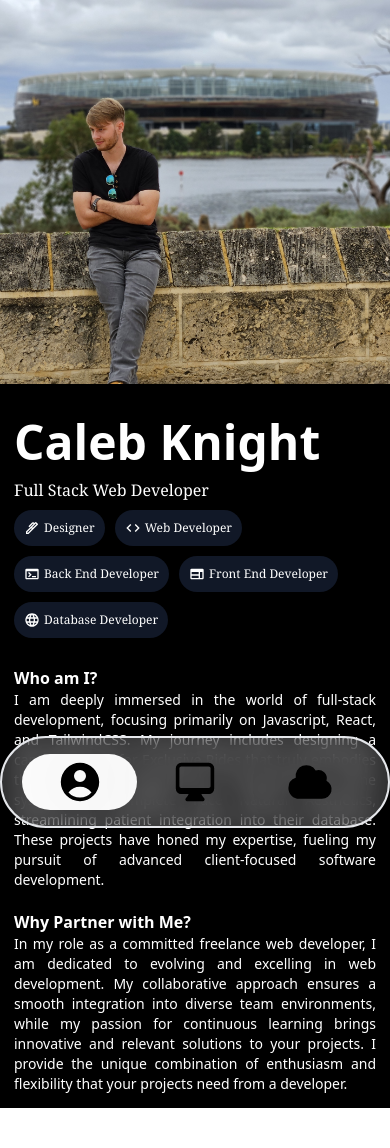
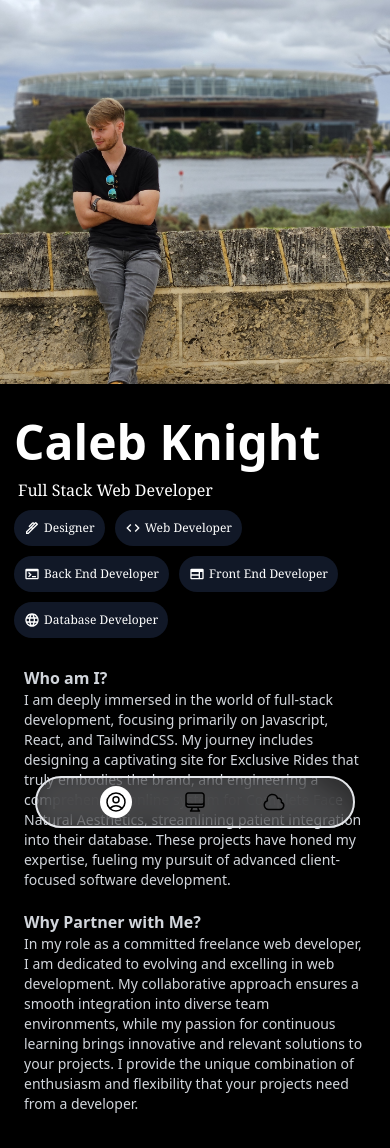
Before and after one commit to CalebKnight/portfolio, a React (Vite) app: page /me in a window 390 px wide. Shown: the top 1148 px of the page. Before the commit the page ends 1108 px from the top, so only its background shows below. Built offline with nearby package versions, Linux system fonts and the light colour scheme.

Commit message:
Nav improved

```diff
--- a/src/App.tsx
+++ b/src/App.tsx
@@ -5,7 +5,7 @@ import {
   CloudIcon,
   ComputerDesktopIcon,
   UserCircleIcon,
-} from "@heroicons/react/20/solid";
+} from "@heroicons/react/24/outline";
 import { motion } from "framer-motion";
 import { useEffect, useRef, useState } from "react";
 
@@ -56,14 +56,15 @@ const xVariants = {
 
 function App() {
   const location = useLocation();
-  const navWidthRef = useRef<HTMLDivElement>(null);
+  const navRef = useRef<HTMLDivElement>(null);
 
   const [navWidth, setNavWidth] = useState(0);
+  const [navPadding, setNavPadding] = useState(0);
 
   useEffect(() => {
     const updateWidth = () => {
-      if (navWidthRef.current) {
-        const rect = navWidthRef.current.getBoundingClientRect();
+      if (navRef.current) {
+        const rect = navRef.current.getBoundingClientRect();
         setNavWidth(rect.width);
       }
     };
@@ -74,8 +75,29 @@ function App() {
     return () => window.removeEventListener("resize", updateWidth);
   }, []);
 
+  useEffect(() => {
+    const updatePadding = () => {
+      if (navRef.current) {
+        const rect = navRef.current.getBoundingClientRect();
+        if (window.innerWidth < 640) setNavPadding(rect.height + 20);
+        else setNavPadding(rect.height + 40);
+      }
+    };
+    updatePadding();
+    window.addEventListener("resize", updatePadding);
+
+    return () => window.removeEventListener("resize", updatePadding);
+  }, []);
+
   return (
-    <div className="bg-black overflow-clip w-full min-h-screen">
+    <div
+      style={
+        {
+          paddingBottom: `${navPadding + 30}px`,
+        } as React.CSSProperties
+      }
+      className="bg-black overflow-clip w-full min-h-screen"
+    >
       <div>
         <Routes>
           <Route path="/" Component={Home}></Route>
@@ -86,10 +108,10 @@ function App() {
       </div>
 
       <div className="fixed bottom-0 w-full z-50">
-        <div className="relative py-3 w-full max-w-md mx-auto backdrop-blur-md px-5 rounded-full my-4 z-30 bg-gray-200/20 border-2 overflow-clip">
+        <div className="relative py-1 lg:py-3 w-full max-w-xs lg:max-w-md mx-auto backdrop-blur-md px-10 lg:px-5 rounded-full my-4 z-30 bg-gray-200/20  border-2 overflow-clip">
           <div
-            ref={navWidthRef}
-            className="flex flex-row relative w-full pointer-events-auto py-2"
+            ref={navRef}
+            className="flex flex-row relative w-full pointer-events-auto py-2 "
           >
             {icons.map(({ name, icon, href }) => (
               <StaticRouterIcon key={name} Icon={icon} href={href} />
@@ -102,7 +124,7 @@ function App() {
               transition={{ type: "spring", stiffness: 300, damping: 30 }}
               className="absolute inset-0 w-1/3 flex"
             >
-              <div className="m-auto flex h-14 w-32 transition-transform bg-white rounded-full -z-10"></div>
+              <div className="m-auto flex w-8 h-8 lg:h-14 lg:w-14 transition-transform bg-white rounded-full -z-10"></div>
             </motion.div>
           </div>
         </div>
--- a/src/components/StaticRouterIcon/index.tsx
+++ b/src/components/StaticRouterIcon/index.tsx
@@ -20,13 +20,17 @@ export default function StaticRouterIcon({
       key={href}
       to={href}
       className={classNames(
-        `group relative flex h-full w-full flex-col hover:text-black transition-colors z-50`,
+        `group relative flex h-full w-full flex-col hover:text-black   transition-colors z-50`,
         checkHref(href, location) && "text-black"
       )}
     >
-      <div className="relative m-auto flex flex-col">
-        <Icon className="absolute inset-0 m-auto h-12 w-12 object-cover opacity-75 blur-3xl transition-transform group-hover:scale-110" />
-        <Icon className="m-auto flex h-12 w-12 group-hover:scale-110 transition-transform" />
+      {!checkHref(href, location) && (
+        <div className="hidden group-hover:flex absolute inset-0 m-auto w-14 h-14 bg-gray-300 -z-10 rounded-full"></div>
+      )}
+
+      <div className="relative m-auto flex flex-col ">
+        <Icon className="absolute inset-0 m-auto w-6 h-6 lg:h-12 lg:w-12 object-cover opacity-75 blur-3xl transition-transform group-hover:scale-110 " />
+        <Icon className="m-auto flex w-6 h-6 lg:h-12 lg:w-12 group-hover:scale-110 transition-transform" />
       </div>
     </Link>
   );
--- a/src/containers/profile/index.tsx
+++ b/src/containers/profile/index.tsx
@@ -31,12 +31,12 @@ export default function Profile() {
           className=" w-full h-96 lg:h-200 object-cover object-center aspect-square shadow-xl relative"
         />
       </div>
-      <div className="w-full flex flex-col p-3.5 lg:p-5 z-10 text-white">
+      <div className="w-full flex flex-col p-3.5 lg:p-5 z-10 text-gray-300">
         <div>
           <h1 className="font-bold text-5xl text-white text-left mt-5">
             Caleb Knight
           </h1>
-          <h2 className="font-serif text-white text-md text-left mt-3">
+          <h2 className="font-serif text-white text-md text-left mt-3 pl-1">
             Full Stack Web Developer
           </h2>
           <div className="flex flex-row flex-wrap gap-2.5 my-2">
@@ -53,10 +53,10 @@ export default function Profile() {
               </div>
             ))}
           </div>
-          <div className="flex lg:flex-row flex-col gap-x-10">
+          <div className="flex lg:flex-row flex-col gap-x-10 px-2.5">
             <div className="mt-5 lg:max-w-1/2 w-full">
               <h2 className="font-bold text-md">Who am I?</h2>
-              <p className="text-sm mt-auto text-justify">
+              <p className="text-sm mt-auto">
                 I am deeply immersed in the world of full-stack development,
                 focusing primarily on Javascript, React, and TailwindCSS. My
                 journey includes designing a captivating site for Exclusive
@@ -69,7 +69,7 @@ export default function Profile() {
             </div>
             <div className="mt-5 lg:max-w-1/2 w-full">
               <h2 className="font-bold text-md">Why Partner with Me?</h2>
-              <p className="text-sm mt-auto text-justify">
+              <p className="text-sm mt-auto">
                 In my role as a committed freelance web developer, I am
                 dedicated to evolving and excelling in web development. My
                 collaborative approach ensures a smooth integration into diverse
```
